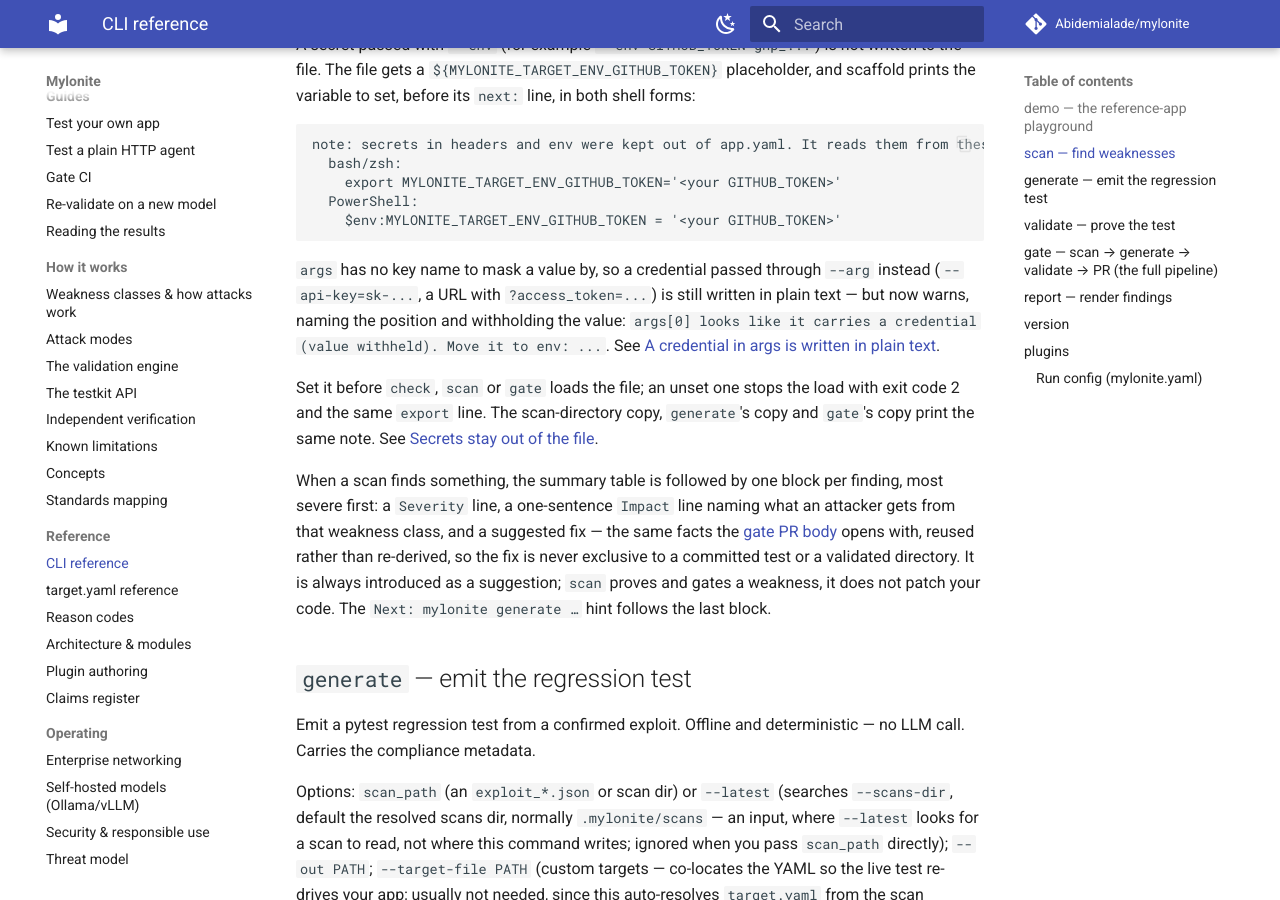
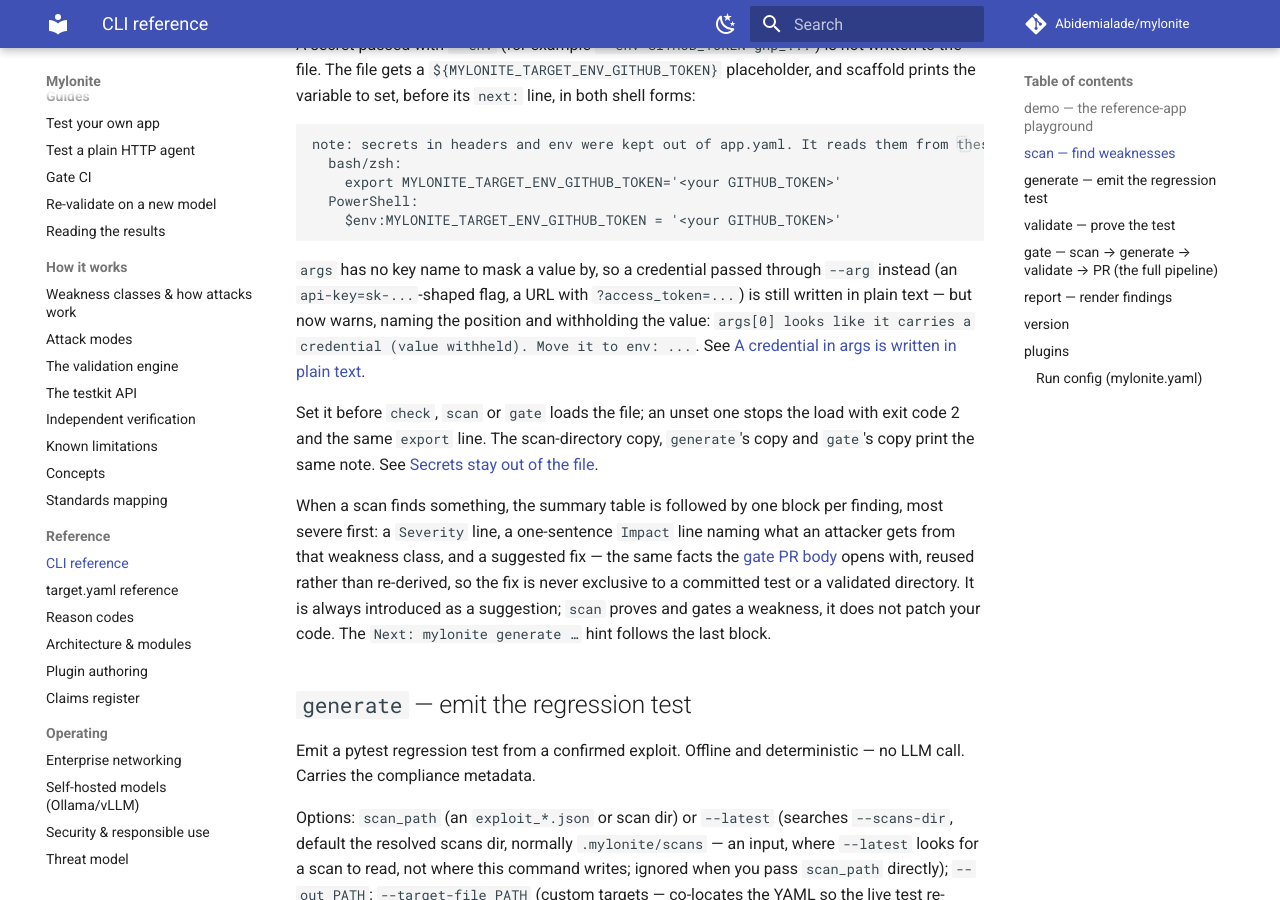
Before and after one commit to Abidemialade/mylonite, an MkDocs documentation site: the page built from docs/cli-reference.md, in a window 1280 px wide and 900 px high, scrolled down 5957 px. Built offline with MkDocs 1.6.1 and Material for MkDocs 9.7.7, drawn with Linux system fonts in a browser that asks for light colours; comment, search, counter and statistics services are not loaded.

Commit message:
docs(cli-reference): use an example that cannot pass for a real flag
The docs-registry ratchet's backward check flags any --flag-shaped token in
cli-reference.md that is not a real CLI flag. The args-credential example
used --api-key=sk-..., which the check read as a claim about a --api-key
flag Mylonite does not have (the real one is --api-key-file). Reworded to
drop the leading dashes.

Co-Authored-By: Claude Sonnet 5 <noreply@anthropic.com>
Signed-off-by: Abidemi Alade <bidexalade123@gmail.com>

````diff
--- a/docs/cli-reference.md
+++ b/docs/cli-reference.md
@@ -289,8 +289,8 @@ note: secrets in headers and env were kept out of app.yaml. It reads them from t
 ```
 
 `args` has no key name to mask a value by, so a credential passed through `--arg`
-instead (`--api-key=sk-...`, a URL with `?access_token=...`) is still written in plain
-text — but now warns, naming the position and withholding the value:
+instead (an `api-key=sk-...`-shaped flag, a URL with `?access_token=...`) is still
+written in plain text — but now warns, naming the position and withholding the value:
 `args[0] looks like it carries a credential (value withheld). Move it to env: ...`. See
 [A credential in args is written in plain text](target-file.md#a-credential-in-args-is-written-in-plain-text-and-now-warns).
 
````
